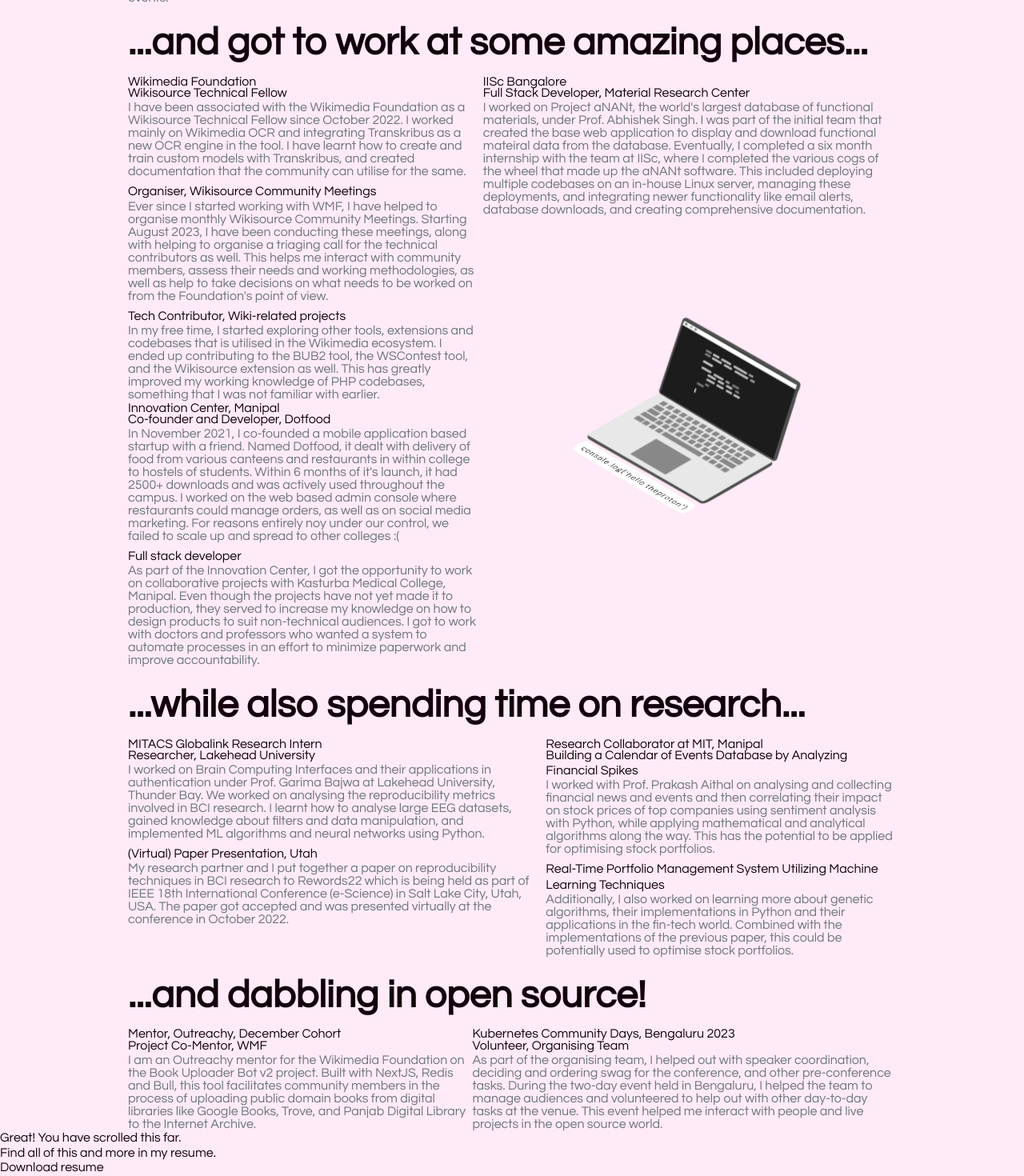
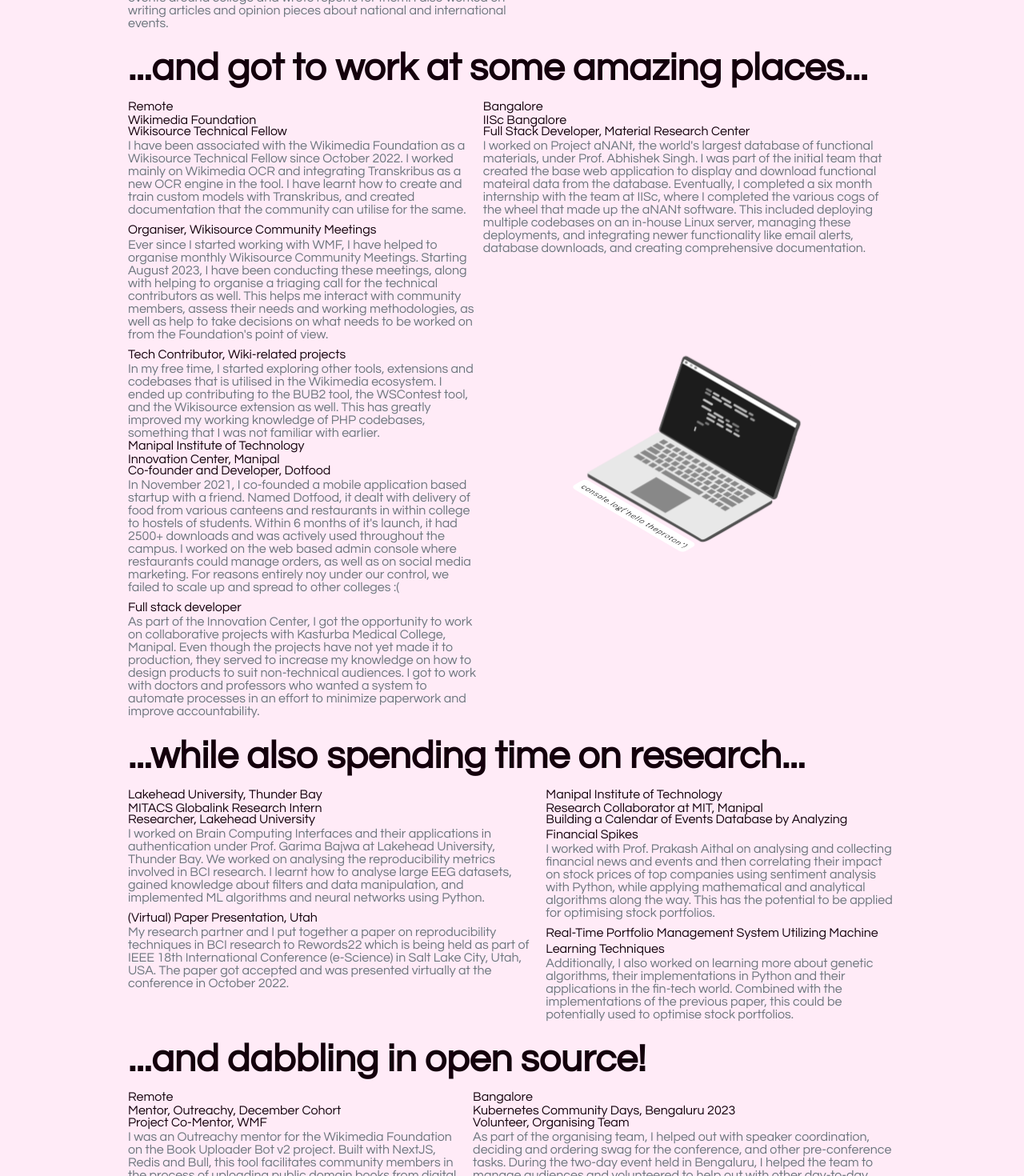
Before and after one commit to Parthiv-M/whoami-v3, a Next.js app: page / in a window 1280 px wide. Shown: the part 3440-4910 px from the top of the page at 80% size. Built offline with nearby package versions, Linux system fonts and the light colour scheme.

Commit message:
Add location data to file system cards

```diff
--- a/components/FileSystem.tsx
+++ b/components/FileSystem.tsx
@@ -9,6 +9,8 @@
     FileSystemButton,
     FileSystemHeader,
     FileName,
+    FileSystemLocation,
+    LocationDot,
 } from '../styles/filesystem'
 import React from 'react'
 
@@ -34,6 +36,10 @@
                 </div>
             ) : (
                 <React.Fragment>
+                    <FileSystemLocation>
+                        <LocationDot />
+                        <p>{props?.location}</p>
+                    </FileSystemLocation>
                     <FileSystemHeader>
                         <h4>{props.header}</h4>
                     </FileSystemHeader>
--- a/pages/index.tsx
+++ b/pages/index.tsx
@@ -296,6 +296,7 @@
                             isImage={false}
                             withBackground
                             header={'Manipal Information Security Team'}
+                            location={json?.clubs?.mist?.location}
                             filesArray={[
                                 {
                                     fileName: 'Web Development Head',
@@ -324,6 +325,7 @@
                             isImage={false}
                             withBackground
                             header={'The MIT Post'}
+                            location={json?.clubs?.mitpost?.location}
                             filesArray={[
                                 {
                                     fileName: 'Revels and TechTatva',
@@ -352,6 +354,7 @@
                         <FileSystemBlock
                             isImage={false}
                             header={"Linux Users' Group"}
+                            location={json?.clubs?.lug?.location}
                             filesArray={[
                                 {
                                     fileName: 'Core Committee Member',
@@ -369,6 +372,7 @@
                             isImage={false}
                             withBackground
                             header={'Entrepreneurship Cell, Manipal'}
+                            location={json?.clubs?.ecell?.location}
                             filesArray={[
                                 {
                                     fileName:
@@ -404,6 +408,7 @@
                         <FileSystemBlock
                             isImage={false}
                             header={'Wikimedia Foundation'}
+                            location={json?.work?.wmf?.location}
                             filesArray={[
                                 {
                                     fileName: 'Wikisource Technical Fellow',
@@ -428,6 +433,7 @@
                             isImage={false}
                             withBackground
                             header={'Innovation Center, Manipal'}
+                            location={json?.work?.ic?.location}
                             filesArray={[
                                 {
                                     fileName:
@@ -448,6 +454,7 @@
                             isImage={false}
                             withBackground
                             header={'IISc Bangalore'}
+                            location={json?.work?.iisc?.location}
                             filesArray={[
                                 {
                                     fileName:
@@ -477,6 +484,7 @@
                         <FileSystemBlock
                             withBackground
                             header={'MITACS Globalink Research Intern'}
+                            location={json?.research?.mitacs?.location}
                             filesArray={[
                                 {
                                     fileName: 'Researcher, Lakehead University',
@@ -495,6 +503,7 @@
                     <FileSystemHolder>
                         <FileSystemBlock
                             header={'Research Collaborator at MIT, Manipal'}
+                            location={json?.research?.manipal?.location}
                             filesArray={[
                                 {
                                     fileName:
@@ -523,11 +532,12 @@
                     <FileSystemHolder>
                         <FileSystemBlock
                             header={'Mentor, Outreachy, December Cohort'}
+                            location={json?.opensource?.outreachy?.location}
                             filesArray={[
                                 {
                                     fileName: 'Project Co-Mentor, WMF',
                                     fileId: 'outreachy',
-                                    content: json?.opensource?.outreachy,
+                                    content: json?.opensource?.outreachy?.work,
                                 },
                             ]}
                         />
@@ -536,11 +546,12 @@
                         <FileSystemBlock
                             withBackground
                             header={'Kubernetes Community Days, Bengaluru 2023'}
+                            location={json?.opensource?.kcd?.location}
                             filesArray={[
                                 {
                                     fileName: 'Volunteer, Organising Team',
                                     fileId: 'kcd',
-                                    content: json?.opensource?.kcd,
+                                    content: json?.opensource?.kcd?.work,
                                 },
                             ]}
                         />
--- a/public/data.json
+++ b/public/data.json
@@ -5,22 +5,26 @@
     "whatelse": "In my journey to become a proficient software developer and maintainer, I have learnt other necessary skills like using version control, databases of different types, and other cloud services as well. This has piqued my interest in the field to quite a large extent. Apart from work, I love to travel, play sports, explore new places and meet new people—for it is what keeps the world going!",
     "clubs": {
         "mist": {
+            "location": "Manipal Institute of Technology",
             "board": "As the Web Development Head at MIST, I was responsible for managing all the web related portals and databases related to the club. I also oversaw projects being held in my domain, along with helping in the general functioning of the club.",
             "incognito": "As a club, we organised a technical fest called Incognito which saw participation from over 7 countries. The four events conducted over a span of three days was the most successful fest condcuted in the short history of the club.",
             "faceless": "I led the creation, deployment and management of the Faceless game portal created for the first time in Incognito 21. It was a web based portal for an OSINT based event, where we created fake identities of people over 3 months and required participants to trace out their details following a pre-determined storyline.",
             "mancomm": "As a Management Committee member, I contributed to social media posts (both content and graphics), helped in recruiting and managing the Working Committe of the club, and worked on a couple of projects for technical fests of the college."
         },
         "mitpost": {
+            "location": "Manipal Institute of Technology",
             "fests": "During college fests, the Post was responsible for bringing out daily newsletters for which we worked through the night. This involved creating short (funny) reports, illustrations, official addresses and much more!",
             "board": "As Head of Writing at the Post, I was responsible, along with my other board members for all the written content that we put out as a club. I proofread and fact-checked every piece that the Post published during my tenure. I also coordinated the work of various divisions of the writing department.",
             "subed": "As a Sub-Editor, I was involved in managing junior writers, editing their reports and articles, as well as curating content for magazines and newsletters. We also helped the board with recruitments and other club activities.",
             "writer": "I joined the official media body of MIT, Manipal, as a writer who covered events around college and wrote reports for them. I also worked on writing articles and opinion pieces about national and international events."
         },
         "lug": {
+            "location": "Manipal Institute of Technology",
             "installfest": "I was involved in conducting Install Fests in college that helped students get familiarised with Linux and get them started with open source technologies.",
             "opensource": "As a team, we coordinated a community of open source enthusiasts and were always willing to geek out about open soruce tech, troubleshoot problems that community members had, and have fun with computers."
         },
         "ecell": {
+            "location": "Manipal Institute of Technology",
             "mes": "I built the official website of Manipal Entrepreneurship Summit 2022 held at MIT, Manipal. It served as a single place for registration for all participants, as well as a place for schedules of all events. It was used by 1500+ users over a span of 7 days.",
             "website": "I built two versions of the official website of the Entrepreneurship Cell, making several design changes, workflow changes and data changes over the course of a year. It also had a dedicated resources section for all startup oriented content.",
             "content": "I worked in the Content team of the E-Cell for a year, where I was responsible for bringing out startup and entrepreneurship based content for social media posts. We also wrote and edited any content required by the organisation for its various outreach purposes."
@@ -28,30 +32,41 @@
     },
     "work": {
         "wmf": {
+            "location": "Remote",
             "fellow": "I have been associated with the Wikimedia Foundation as a Wikisource Technical Fellow since October 2022. I worked mainly on Wikimedia OCR and integrating Transkribus as a new OCR engine in the tool. I have learnt how to create and train custom models with Transkribus, and created documentation that the community can utilise for the same.",
             "commmeet": "Ever since I started working with WMF, I have helped to organise monthly Wikisource Community Meetings. Starting August 2023, I have been conducting these meetings, along with helping to organise a triaging call for the technical contributors as well. This helps me interact with community members, assess their needs and working methodologies, as well as help to take decisions on what needs to be worked on from the Foundation's point of view.",
             "other": "In my free time, I started exploring other tools, extensions and codebases that is utilised in the Wikimedia ecosystem. I ended up contributing to the BUB2 tool, the WSContest tool, and the Wikisource extension as well. This has greatly improved my working knowledge of PHP codebases, something that I was not familiar with earlier."
         },
         "iisc": {
+            "location": "Bangalore",
             "anant": "I worked on Project aNANt, the world's largest database of functional materials, under Prof. Abhishek Singh. I was part of the initial team that created the base web application to display and download functional mateiral data from the database. Eventually, I completed a six month internship with the team at IISc, where I completed the various cogs of the wheel that made up the aNANt software. This included deploying multiple codebases on an in-house Linux server, managing these deployments, and integrating newer functionality like email alerts, database downloads, and creating comprehensive documentation."
         },
         "ic": {
+            "location": "Manipal Institute of Technology",
             "dotfood": "In November 2021, I co-founded a mobile application based startup with a friend. Named Dotfood, it dealt with delivery of food from various canteens and restaurants in within college to hostels of students. Within 6 months of it's launch, it had 2500+ downloads and was actively used throughout the campus. I worked on the web based admin console where restaurants could manage orders, as well as on social media marketing. For reasons entirely noy under our control, we failed to scale up and spread to other colleges :(",
             "kmc": "As part of the Innovation Center, I got the opportunity to work on collaborative projects with Kasturba Medical College, Manipal. Even though the projects have not yet made it to production, they served to increase my knowledge on how to design products to suit non-technical audiences. I got to work with doctors and professors who wanted a system to automate processes in an effort to minimize paperwork and improve accountability."
         }
     },
     "research": {
         "mitacs": {
+            "location": "Lakehead University, Thunder Bay",
             "lakehead": "I worked on Brain Computing Interfaces and their applications in authentication under Prof. Garima Bajwa at Lakehead University, Thunder Bay. We worked on analysing the reproducibility metrics involved in BCI research. I learnt how to analyse large EEG datasets, gained knowledge about filters and data manipulation, and implemented ML algorithms and neural networks using Python.",
             "ieee": "My research partner and I put together a paper on reproducibility techniques in BCI research to Rewords22 which is being held as part of IEEE 18th International Conference (e-Science) in Salt Lake City, Utah, USA. The paper got accepted and was presented virtually at the conference in October 2022."
         },
         "manipal": {
+            "location": "Manipal Institute of Technology",
             "first": "I worked with Prof. Prakash Aithal on analysing and collecting financial news and events and then correlating their impact on stock prices of top companies using sentiment analysis with Python, while applying mathematical and analytical algorithms along the way. This has the potential to be applied for optimising stock portfolios.",
             "second": "Additionally, I also worked on learning more about genetic algorithms, their implementations in Python and their applications in the fin-tech world. Combined with the implementations of the previous paper, this could be potentially used to optimise stock portfolios."
         }
     },
     "opensource": {
-        "outreachy": "I am an Outreachy mentor for the Wikimedia Foundation on the Book Uploader Bot v2 project. Built with NextJS, Redis and Bull, this tool facilitates community members in the process of uploading public domain books from digital libraries like Google Books, Trove, and Panjab Digital Library to the Internet Archive.",
-        "kcd": "As part of the organising team, I helped out with speaker coordination, deciding and ordering swag for the conference, and other pre-conference tasks. During the two-day event held in Bengaluru, I helped the team to manage audiences and volunteered to help out with other day-to-day tasks at the venue. This event helped me interact with people and live projects in the open source world."
+        "outreachy": {
+            "location": "Remote",
+            "work": "I was an Outreachy mentor for the Wikimedia Foundation on the Book Uploader Bot v2 project. Built with NextJS, Redis and Bull, this tool facilitates community members in the process of uploading public domain books from digital libraries like Google Books, Trove, and Panjab Digital Library to the Internet Archive."
+        },
+        "kcd": {
+            "location": "Bangalore",
+            "work": "As part of the organising team, I helped out with speaker coordination, deciding and ordering swag for the conference, and other pre-conference tasks. During the two-day event held in Bengaluru, I helped the team to manage audiences and volunteered to help out with other day-to-day tasks at the venue. This event helped me interact with people and live projects in the open source world."
+        }
     }
 }
```
Also changed, not shown: styles/filesystem.tsx (+30 -0 lines).
